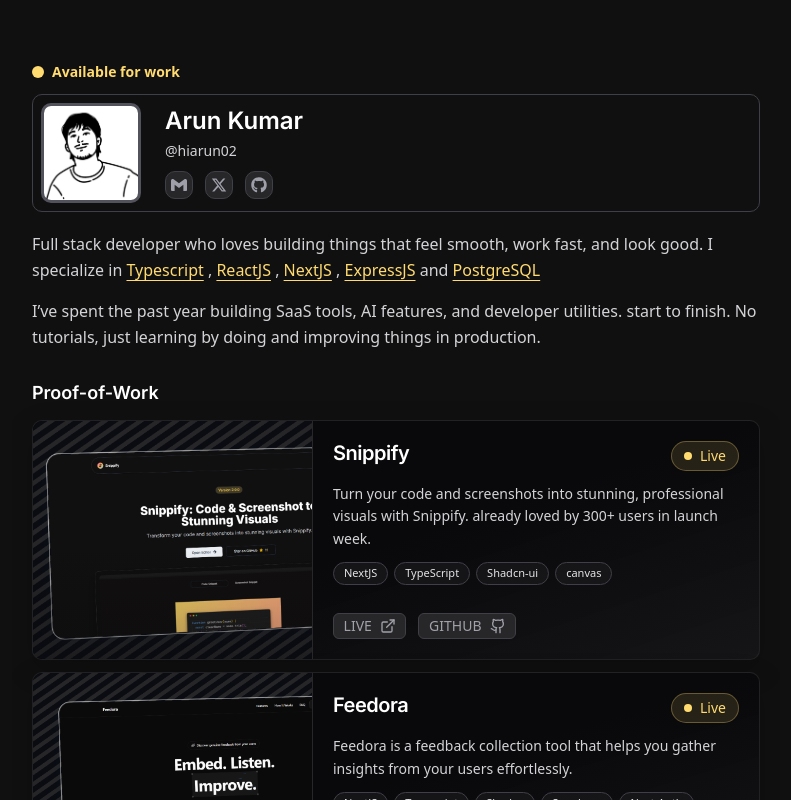
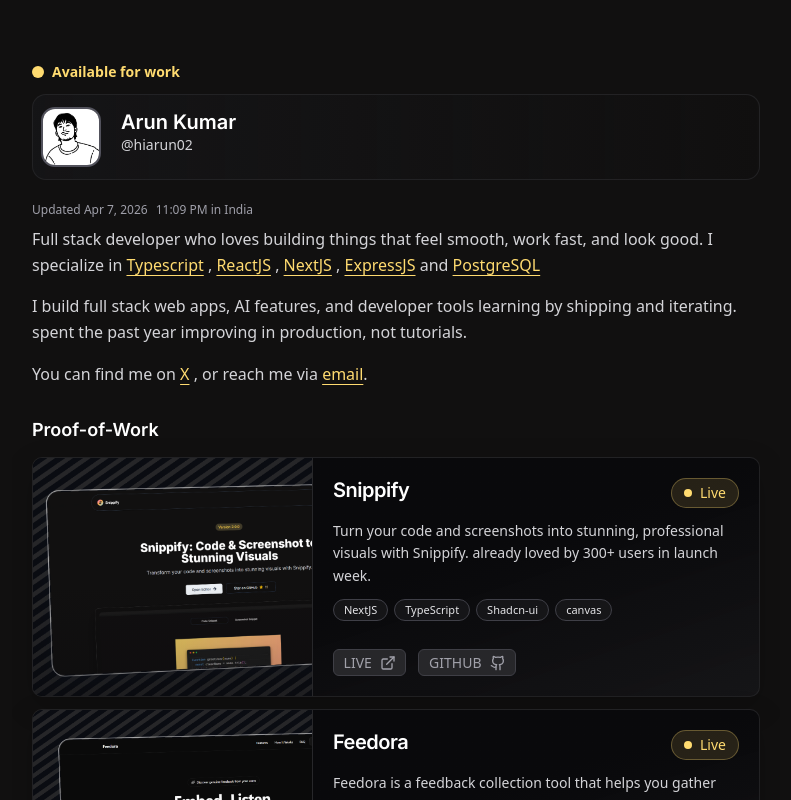
Before and after one commit to hiarun01/my-portfolio, a Next.js app: page / in a window 1280 px wide. Shown: the top 800 px of the page, without its empty margins (244-1035 px from the left). Built offline with nearby package versions, Linux system fonts and the light colour scheme.

Commit message:
feat: add update time and, date, an update about info

```diff
--- a/components/About.tsx
+++ b/components/About.tsx
@@ -1,26 +1,23 @@
 import Image from "next/image";
-import {socials} from "./Data/SocialData";
+import UpdatedDate from "./UpdatedDate";
+import IndiaTime from "./IndiaTime";
+import AvailableTag from "./AvailableTag";
+// import {socials} from "./Data/SocialData";
+// rounded-lg border border-zinc-700
+
 export default function About() {
   return (
     <div className="">
-      {/* Available Tag */}
-      <div className="inline-flex items-center gap-2 mb-3">
-        <span className="relative flex h-3 w-3">
-          <span className="animate-ping absolute inline-flex h-full w-full rounded-full bg-[#ffdb70] opacity-75"></span>
-          <span className="relative inline-flex rounded-full h-3 w-3 bg-[#ffdb70]"></span>
-        </span>
-        <span className="text-[#ffdb70] text-sm font-bold">
-          Available for work
-        </span>
-      </div>
-
       {/* Profile Header */}
-      <div className="flex items-center lg:gap-6 gap-5 rounded-lg border border-zinc-700 lg:p-2 p-2 mb-5">
+      <AvailableTag />
+      <div className="mb-5 rounded-xl border border-zinc-800/80 bg-gradient-to-r from-zinc-900/60 via-zinc-900/30 to-transparent px-2 py-3">
+        {/* Profile Content */}
+        <div className="flex items-center gap-5">
           {/* Profile Image */}
           <div className="flex-shrink-0 ">
             <div
-            className="w-25 h-25 overflow-hidden rounded-lg border-3
-           border-zinc-600 transition-all duration-300 hover:scale-110 hover:shadow-xl hover:shadow-zinc-800/50 hover:border-zinc-500 cursor-pointer group"
+              className="w-15 h-15 overflow-hidden rounded-xl border-2
+             border-zinc-600 transition-all duration-300 hover:scale-105 hover:shadow-xl hover:shadow-zinc-800/50 hover:border-zinc-500 cursor-pointer group"
             >
               <Image
                 src="/pfp.jpeg"
@@ -34,76 +31,78 @@ export default function About() {
 
           {/* Profile Info */}
           <div className="">
-          <div className="mb-1">
-            <h2 className="lg:text-2xl text-lg font-extrabold text-white">
+            <div className="">
+              <h2 className="lg:text-xl text-lg font-extrabold text-white">
                 Arun Kumar
               </h2>
             </div>
 
-          <p className="text-zinc-300 text-sm mb-2">@hiarun02</p>
-
-          {/* Social Links */}
-          <div className="flex gap-3">
-            {socials.map((social) => (
-              <a
-                key={social.label}
-                href={social.href}
-                className="w-7 h-7 bg-zinc-800 border border-zinc-700 rounded-lg flex items-center justify-center text-zinc-400 hover:text-[#ffdb70] hover:bg-zinc-700 transition-all duration-200"
-                aria-label={social.label}
-                target="_blank"
-                rel="noopener noreferrer"
-              >
-                {social.icon && <social.icon />}
-              </a>
-            ))}
+            <p className="text-zinc-300 text-sm mb-2 flex items-center">
+              <span className="inline-flex" />
+              @hiarun02
+            </p>
           </div>
         </div>
       </div>
 
       {/* About Content */}
       <div className="mb-6">
+        {/* Date and Time Display */}
+        <div className=" flex items-center gap-2 mb-2">
+          <UpdatedDate />
+          <IndiaTime />
+        </div>
         <p className="text-zinc-300  text-base leading-relaxed mb-4">
           Full stack developer who loves building things that feel smooth, work
           fast, and look good. I specialize in{" "}
-          <span className="font-medium underline underline-offset-4  text-[#ffdb70] hover:text-[#ffd100] transition-colors duration-200">
+          <span className="text-[#ffdb70] hover:text-[#ffd100] underline underline-offset-4 transition-colors duration-200">
             Typescript
           </span>{" "}
           ,{" "}
-          <span className="font-medium underline underline-offset-4 text-[#ffdb70] hover:text-[#ffd100] transition-colors duration-200">
+          <span className="text-[#ffdb70] hover:text-[#ffd100] underline underline-offset-4 transition-colors duration-200">
             ReactJS
           </span>{" "}
           ,{" "}
-          <span className="font-medium underline underline-offset-4 text-[#ffdb70] hover:text-[#ffd100] transition-colors duration-200">
+          <span className=" text-[#ffdb70] hover:text-[#ffd100] underline underline-offset-4 transition-colors duration-200">
             NextJS
           </span>{" "}
           ,{" "}
-          <span className="font-medium underline underline-offset-4 text-[#ffdb70] hover:text-[#ffd100] transition-colors duration-200">
+          <span className=" text-[#ffdb70] hover:text-[#ffd100] underline underline-offset-4 transition-colors duration-200">
             ExpressJS
           </span>{" "}
           and{" "}
-          <span className="font-medium underline underline-offset-4 text-[#ffdb70] hover:text-[#ffd100] transition-colors duration-200">
+          <span className="text-[#ffdb70] hover:text-[#ffd100] underline underline-offset-4 transition-colors duration-200">
             PostgreSQL
           </span>{" "}
         </p>
 
         <p className="text-zinc-300  text-base leading-relaxed mb-2">
-          I’ve spent the past year building SaaS tools, AI features, and
-          developer utilities. start to finish. No tutorials, just learning by
-          doing and improving things in production.
+          I build full stack web apps, AI features, and developer tools learning
+          by shipping and iterating. spent the past year improving in
+          production, not tutorials.
         </p>
 
-        {/* <p className="text-zinc-300  text-base leading-relaxed mb-2">
-          I’m also the founder of{" "}
+        <p className="text-zinc-300  text-base leading-relaxed mb-2"></p>
+
+        <p className="text-zinc-300 leading-relaxed mt-4">
+          You can find me on{" "}
           <a
-            className="font-medium underline underline-offset-4 text-[#ffdb70] hover:text-[#ffd100] transition-colors duration-200"
-            href="https://aurevixlabs.com/"
+            href="https://x.com/hiarun02"
             target="_blank"
+            rel="noopener noreferrer"
+            className="text-[#ffdb70] hover:text-[#ffd100] underline underline-offset-4 transition-colors duration-200"
           >
-            AurevixLabs
+            X
           </a>{" "}
-          my personal internet lab where I build experimental products and
-          developer tools
-        </p> */}
+          , or reach me via{" "}
+          <a
+            href="mailto:hiarun.works@gmail.com"
+            className="text-[#ffdb70] hover:text-[#ffd100] underline underline-offset-4 transition-colors duration-200"
+          >
+            email
+          </a>
+          .
+        </p>
       </div>
     </div>
   );
--- /dev/null
+++ b/components/AvailableTag.tsx
@@ -0,0 +1,17 @@
+import React from "react";
+
+const AvailableTag = () => {
+  return (
+    <div className="inline-flex items-center gap-2 mb-3">
+      <span className="relative flex h-3 w-3">
+        <span className="animate-ping absolute inline-flex h-full w-full rounded-full bg-[#ffdb70] opacity-75"></span>
+        <span className="relative inline-flex rounded-full h-3 w-3 bg-[#ffdb70]"></span>
+      </span>
+      <span className="text-[#ffdb70] text-sm font-bold">
+        Available for work
+      </span>
+    </div>
+  );
+};
+
+export default AvailableTag;
--- a/components/HackathonSection.tsx
+++ b/components/HackathonSection.tsx
@@ -3,7 +3,7 @@ import {hackathons} from "./Data/HackathonData";
 
 export default function HackathonSection() {
   return (
-    <div className="border-b border-zinc-700 mb-3">
+    <div className="">
       <section className="mb-8 mt-5">
         <h2 className="text-lg font-bold">Hackathons</h2>
         <p className="mb-5 mt-2 text-zinc-300 text-sm leading-relaxed">
--- /dev/null
+++ b/components/IndiaTime.tsx
@@ -0,0 +1,34 @@
+"use client";
+
+import {useState, useEffect} from "react";
+
+interface IndiaTimeProps {
+  className?: string;
+}
+
+export default function IndiaTime({
+  className = "text-zinc-400 text-xs",
+}: IndiaTimeProps) {
+  const [time, setTime] = useState<string>("");
+
+  useEffect(() => {
+    const updateTime = () => {
+      const now = new Date();
+
+      // Indian Time
+      const indianTime = now.toLocaleString("en-US", {
+        timeZone: "Asia/Kolkata",
+        hour: "numeric",
+        minute: "2-digit",
+        hour12: true,
+      });
+      setTime(indianTime);
+    };
+
+    updateTime();
+    const interval = setInterval(updateTime, 1000);
+    return () => clearInterval(interval);
+  }, []);
+
+  return <p className={className}>{time || "Loading..."} in India</p>;
+}
--- a/components/Projects.tsx
+++ b/components/Projects.tsx
@@ -76,15 +76,20 @@ const Projects = () => {
                       </p>
 
                       {project.techStack && (
-                        <div className="mt-3 flex flex-wrap gap-1.5">
-                          {project.techStack.map((tech) => (
+                        <div className="mt-3 flex items-center gap-1.5 overflow-hidden whitespace-nowrap">
+                          {project.techStack.slice(0, 4).map((tech) => (
                             <span
                               key={tech}
-                              className="rounded-full border border-zinc-700 bg-zinc-900/80 px-2.5 py-0.5 text-[11px] text-zinc-200 transition-colors duration-200 group-hover:border-[#ffdb70]/30 group-hover:text-[#ffdb70]"
+                              className="inline-flex rounded-full border border-zinc-700 bg-zinc-900/80 px-2.5 py-0.5 text-[11px] text-zinc-200 transition-colors duration-200 group-hover:border-[#ffdb70]/30 group-hover:text-[#ffdb70]"
                             >
                               {tech}
                             </span>
                           ))}
+                          {project.techStack.length > 4 && (
+                            <span className="inline-flex rounded-full border border-zinc-700 bg-zinc-900/80 px-2.5 py-0.5 text-[11px] text-zinc-200 transition-colors duration-200 group-hover:border-[#ffdb70]/30 group-hover:text-[#ffdb70]">
+                              more +
+                            </span>
+                          )}
                         </div>
                       )}
                     </div>
--- /dev/null
+++ b/components/UpdatedDate.tsx
@@ -0,0 +1,11 @@
+interface UpdatedDateProps {
+  date?: string;
+  className?: string;
+}
+
+export default function UpdatedDate({
+  date = "Apr 7, 2026",
+  className = "text-zinc-400 text-xs",
+}: UpdatedDateProps) {
+  return <p className={className}>Updated {date}</p>;
+}
```
Also changed, not shown: app/page.tsx (+6 -6 lines). Lines whose indentation alone changed are shown as unchanged.
